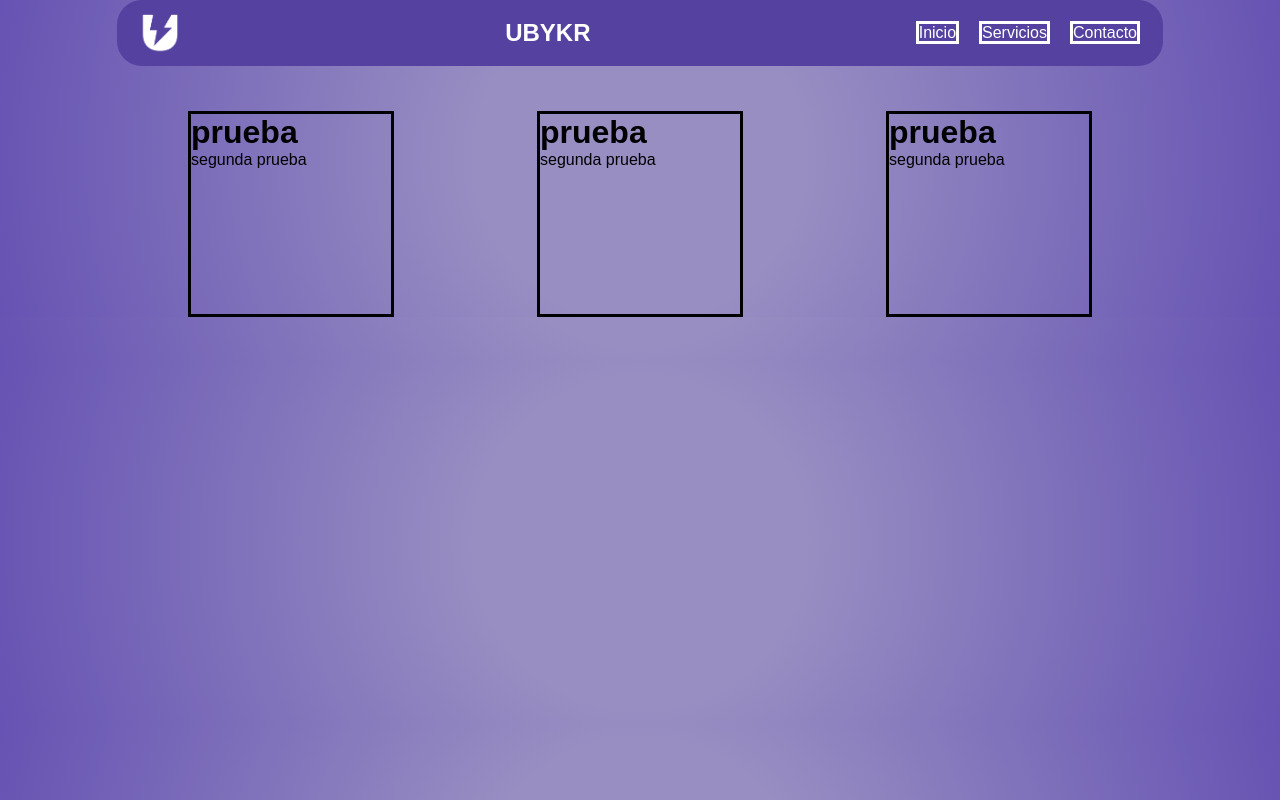
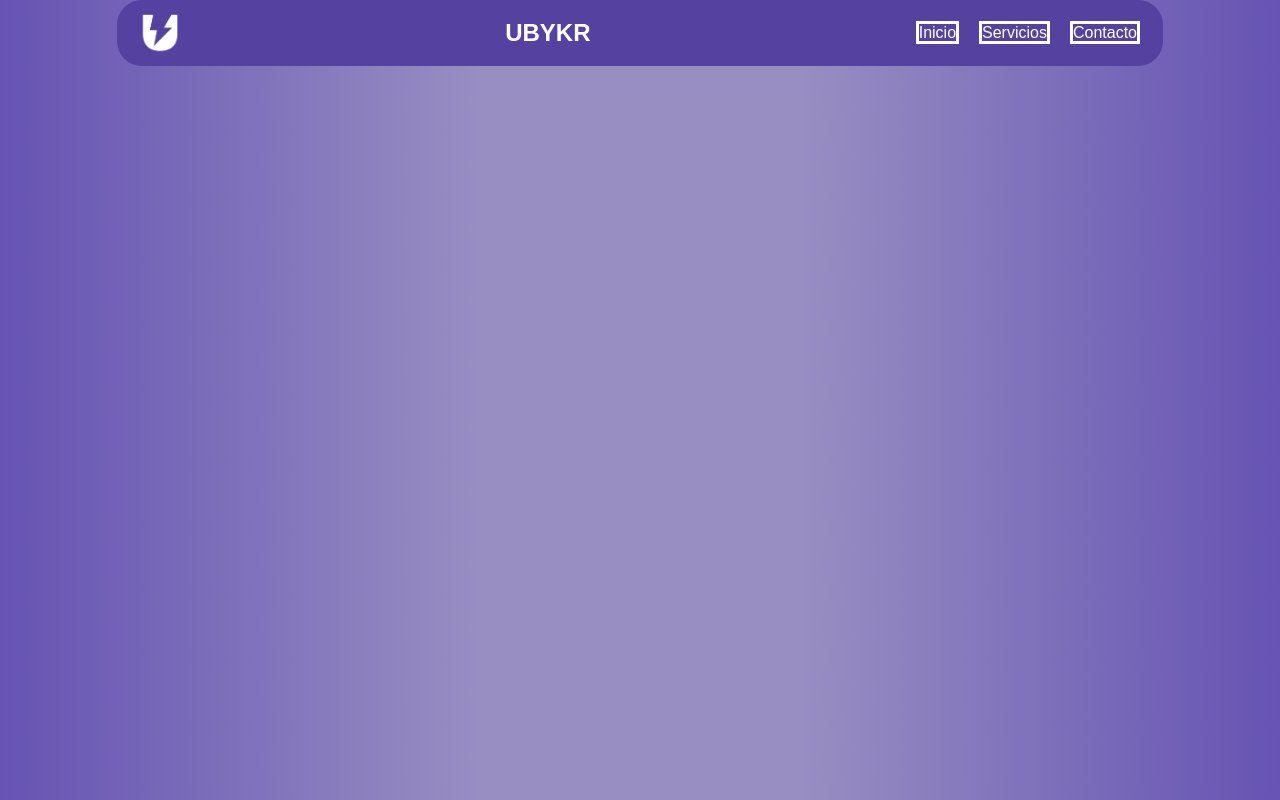
Before and after one commit to dfranco54/webrk-react, a React (Create React App) app: page / in a window 1280 px wide. Built offline with nearby package versions, Linux system fonts and the light colour scheme; the HTML template or start-up script is replaced by a standard one.

Commit message:
Arreglo de las paginas

```diff
--- a/src/App.js
+++ b/src/App.js
@@ -14,9 +14,9 @@ function App() {
       <Router>
         <Navbar />
         <Routes>
-          <Route path="/" element={<Inicio />} />
-          <Route path="/servicios" element={<Servicios />} />
-          <Route path="/contacto" element={<Contacto />} />
+          <Route path="webrk-react/" element={<Inicio />} />
+          <Route path="webrk-react/servicios" element={<Servicios />} />
+          <Route path="webrk-react/contacto" element={<Contacto />} />
         </Routes>
       </Router>
 
```
